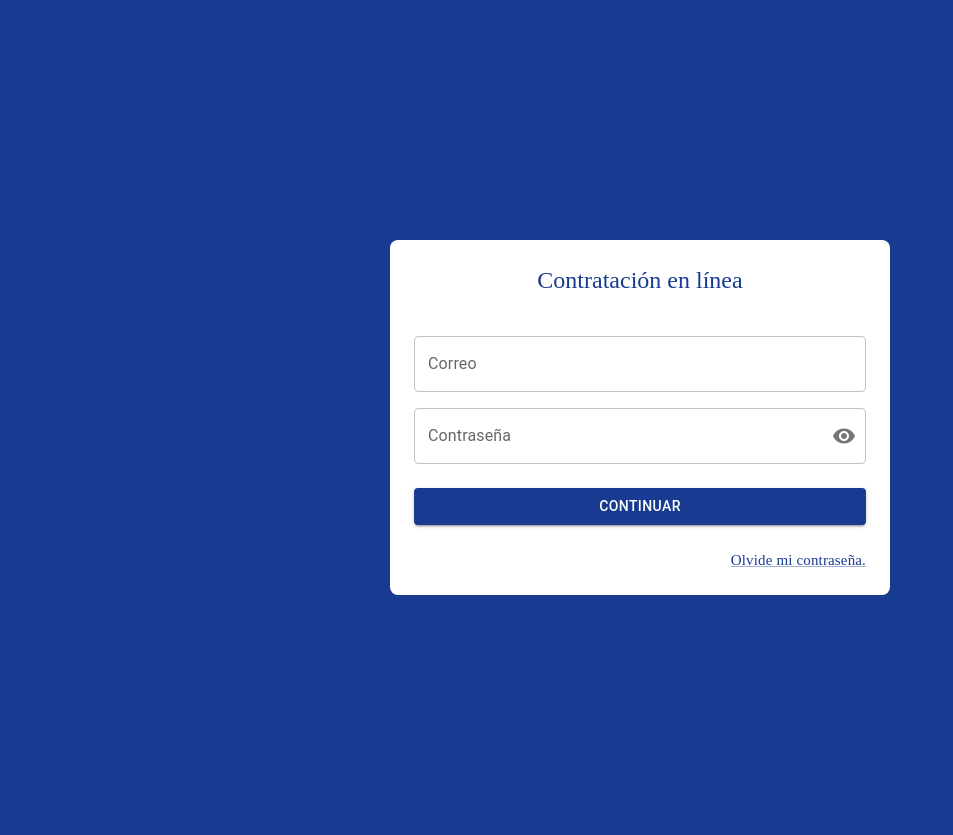
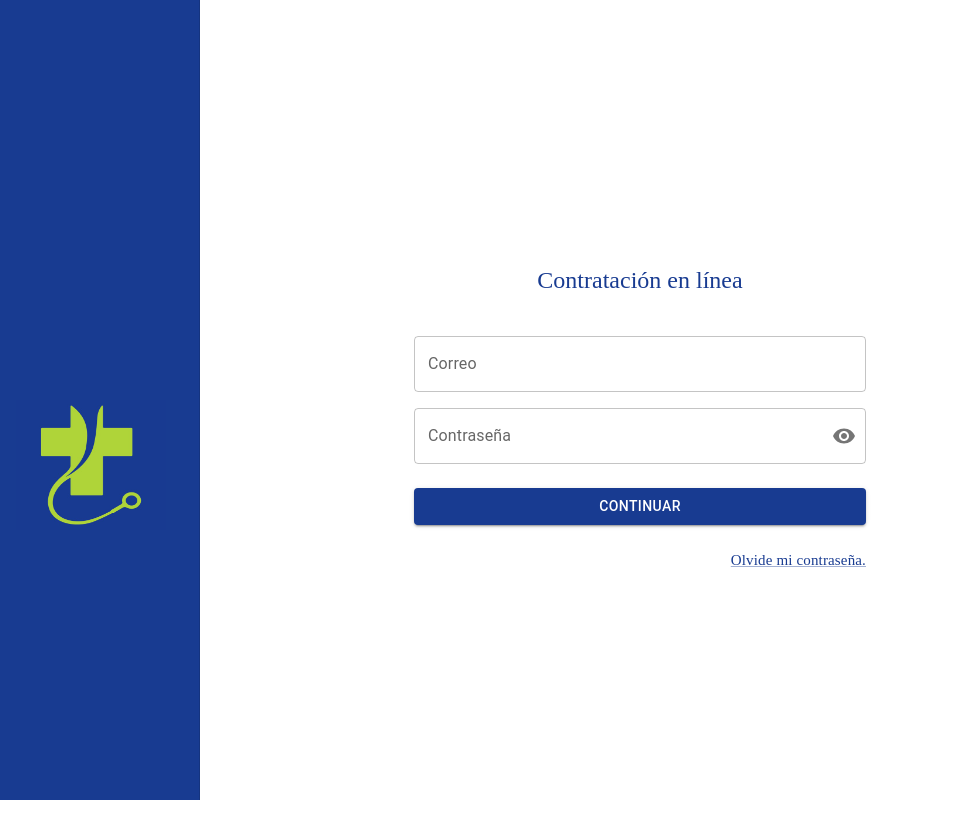
Before and after one commit to LuisAngelHS/online-mutuus-web, a React (Vite) app: page / in a window 1280 px wide. Shown: the whole page, without its empty margins (0-953 px from the left). Built offline with nearby package versions, Linux system fonts and the light colour scheme; a web font is replaced by a local one.

Commit message:
nuevas mejores mutuu

```diff
--- /dev/null
+++ b/src/components/SideBar.jsx
@@ -0,0 +1,59 @@
+import { Box, Divider, Drawer, Grid, List, ListItem, ListItemButton, ListItemIcon, ListItemText, Toolbar, Typography } from '@mui/material'
+import { TurnedInNot } from '@mui/icons-material';
+import images from '../assets/img/mutuus-cr.jpg';
+export const SideBar = ({ drawerWidth = 200 }) => {
+  return (
+    <Box
+        // component='nav'
+        sx={{ color:'#183B91', width: { sm: drawerWidth }, flexShrink: { sm: 0 }}}
+    >
+        <Drawer
+            variant='permanent' // temporary
+            open
+            sx={{
+                display: { xs: 'block' },
+
+
+                '& .MuiDrawer-paper': { boxSizing: 'border-box', width: drawerWidth,  backgroundColor:'#183B91'}
+            }}
+        >
+            <Grid sx={{
+                justifyContent:'center',
+                alignItems: 'center',
+                marginLeft:2,
+                marginTop:50
+            }}>
+<img src={images} width="150" height="130"/>
+            </Grid>
+
+
+            {/* <Toolbar>
+                <Typography variant='h6' noWrap component='div'>
+                    Mutuus
+                </Typography>
+            </Toolbar>
+            <Divider /> */}
+
+            {/* <List>
+                {
+                    ['Enero','Febrero','Marzo','Abril'].map( text => (
+                        <ListItem key={ text } disablePadding>
+                            <ListItemButton>
+                                <ListItemIcon>
+                                    <TurnedInNot />
+                                </ListItemIcon>
+                                <Grid container>
+                                    <ListItemText primary={ text } />
+                                    <ListItemText secondary={ 'Exercitation cillum irure elit consectetur.' } />
+                                </Grid>
+                            </ListItemButton>
+                        </ListItem>
+                    ))
+                }
+            </List> */}
+
+        </Drawer>
+
+    </Box>
+  )
+}
--- a/src/components/index.js
+++ b/src/components/index.js
@@ -1 +1,2 @@
 export * from './NavBar';
+export * from './SideBar';
--- a/src/layout/MenuLayout.jsx
+++ b/src/layout/MenuLayout.jsx
@@ -1,7 +1,10 @@
 import { Box } from '@mui/system'
 import { NavBar } from '../components';
 import { Toolbar, Grid, Typography } from '@mui/material';
+import {  SideBar } from '../components';
 
+
+const drawerWidth = 200;
 export const MenuLayout = ({ children, title = ''  }) => {
   return (
 
@@ -14,6 +17,7 @@
       className='text-font-book-form'
       sx={{ color: 'primary.main', padding: 30,}}
     >
+       <SideBar drawerWidth={ drawerWidth } />
       {/* <NavBar/> */}
       {/* <Grid item sx={{ width: { xs:200, sm: 400, md:500, lg:750},}}>
           <Typography variant='h4' sx={{ fontFamily:'Gilam Bold'}} align='center'>{ title }</Typography>
--- a/src/styles.css
+++ b/src/styles.css
@@ -9,7 +9,7 @@
   box-shadow: 100px 55px 50px rgba(0, 0, 0, 0.2);
 }
 body {
-  background-color: #183B91 !important;
+  /* background-color: #183B91 !important; */
   background-attachment: fixed;
   background-size: cover;
   margin: 0;
```
Also changed, not shown: src/assets/img/mutuus-cr.jpg (added).
